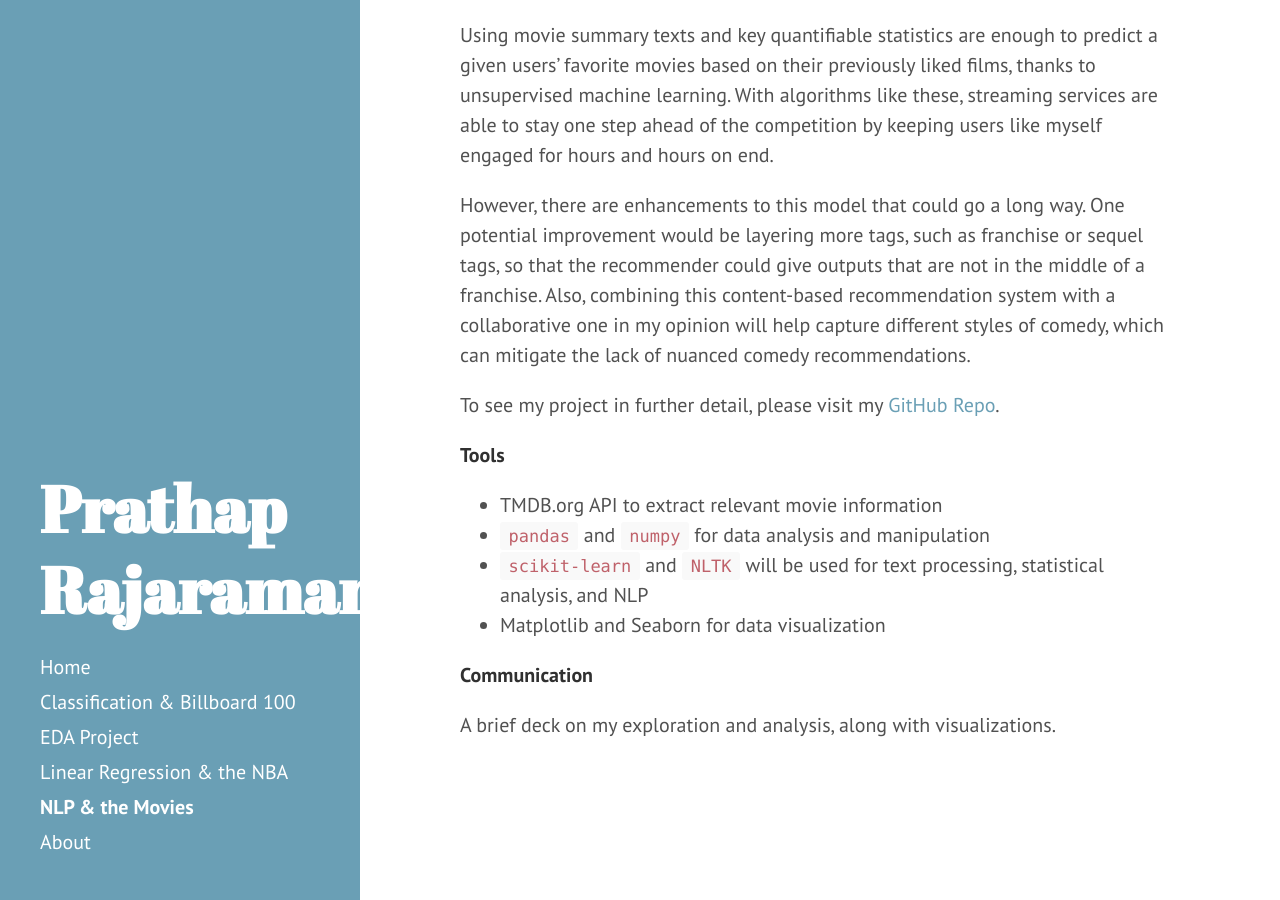
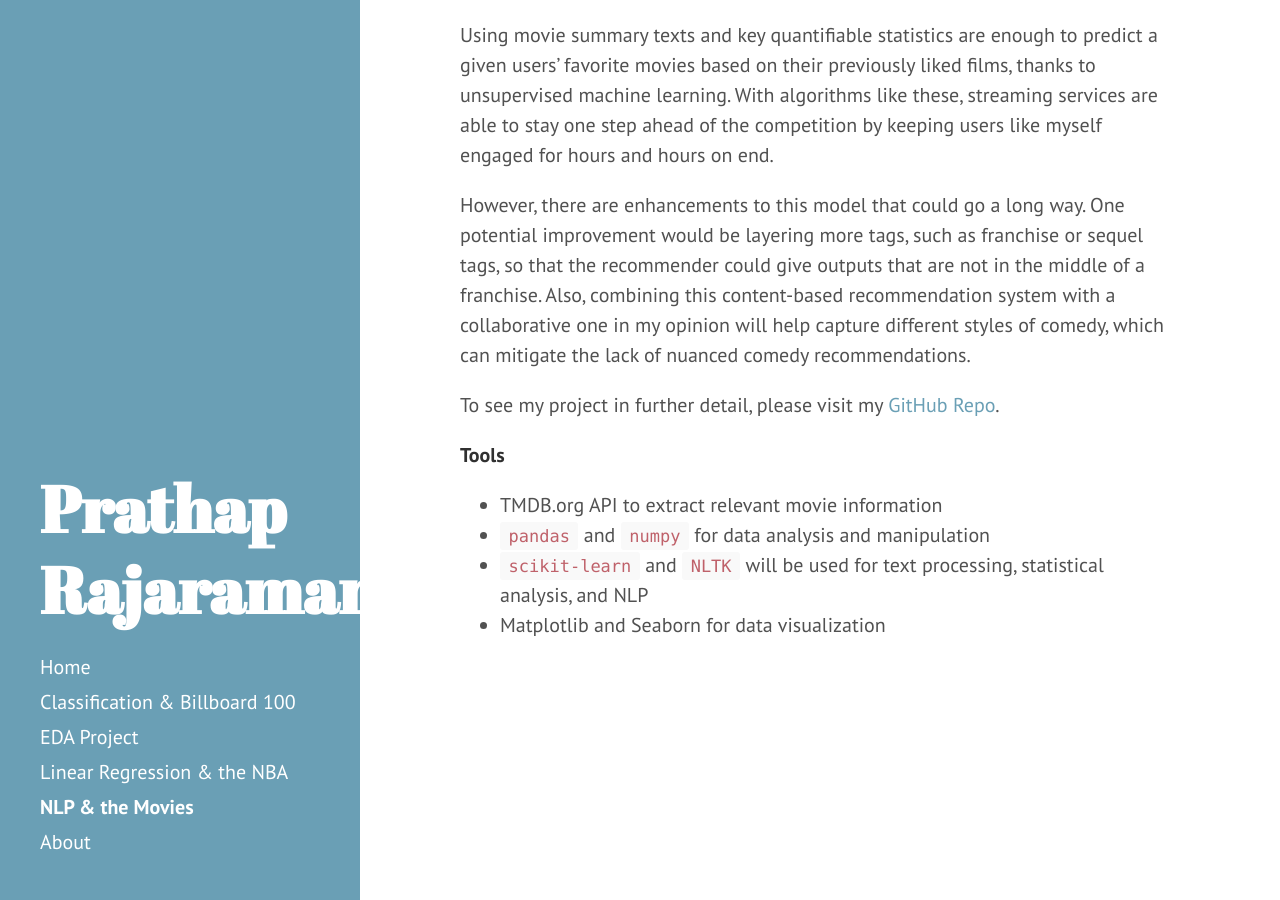
Before and after one commit to prathapr91/prathapr91.github.io, a Jekyll site: the page built from NLP_Movies.md, in a window 1280 px wide and 900 px high, scrolled down 8185 px. Built offline with Jekyll 4.4.1, drawn with Linux system fonts in a browser that asks for light colours; our own code applies the rules of GitHub Pages for plain Markdown files; Markdown is read by kramdown in place of the engine named in the settings.

Commit message:
Add files via upload

```diff
--- a/NLP_Movies.md
+++ b/NLP_Movies.md
@@ -194,9 +194,3 @@ To see my project in further detail, please visit my [GitHub Repo](https://githu
 - `pandas` and `numpy` for data analysis and manipulation
 - `scikit-learn` and `NLTK` will be used for text processing, statistical analysis, and NLP
 - Matplotlib and Seaborn for data visualization
-
-
-
-**Communication**
-
-A brief deck on my exploration and analysis, along with visualizations.
```
